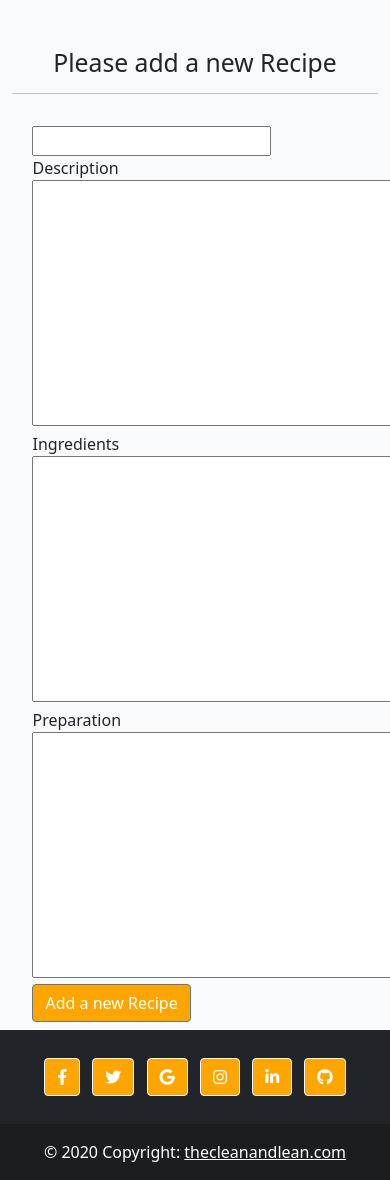
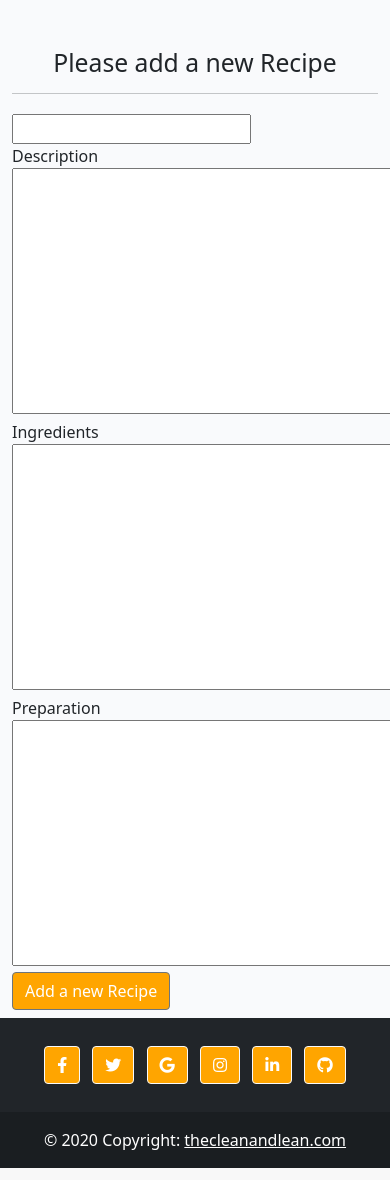
Before and after one commit to Th3ThirdMan/CleanProject, a Django app: page /add_recipe in a window 390 px wide. Shown: the part 92-1272 px from the top of that part. Run offline with Django 3.2, Linux system fonts and the light colour scheme; the visitor is signed in with stand-in values (Sample User, id 1); the page is wider than the window, and the part outside it is not shown; some libraries are stand-ins or nearby versions.

Commit message:
Add correct offset values for form placement for mobile

```diff
--- a/templates/add_recipe.html
+++ b/templates/add_recipe.html
@@ -26,7 +26,7 @@
 
 <div class="container">
     <div class="row">
-        <div class="col-10 border-0 mt-3 offset-1 g-0">
+        <div class="col-10 border-0 mt-1 offset-0 g-4">
             <form method="POST">
                 {{ recipe_form|crispy}}
                 {% csrf_token %}
```
